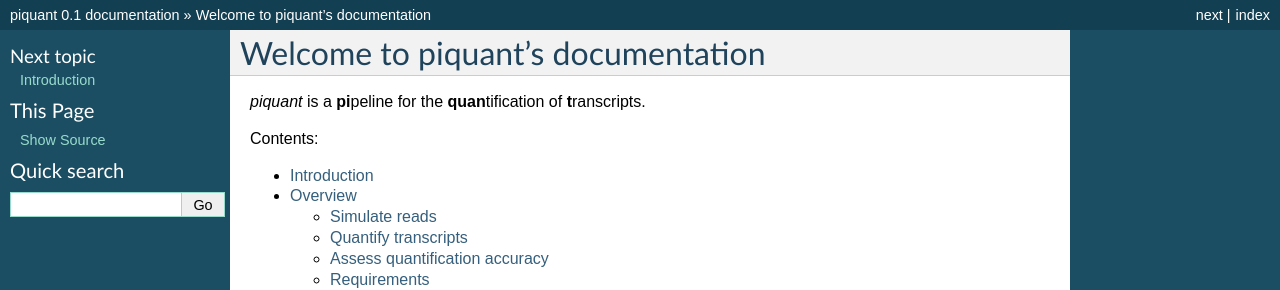
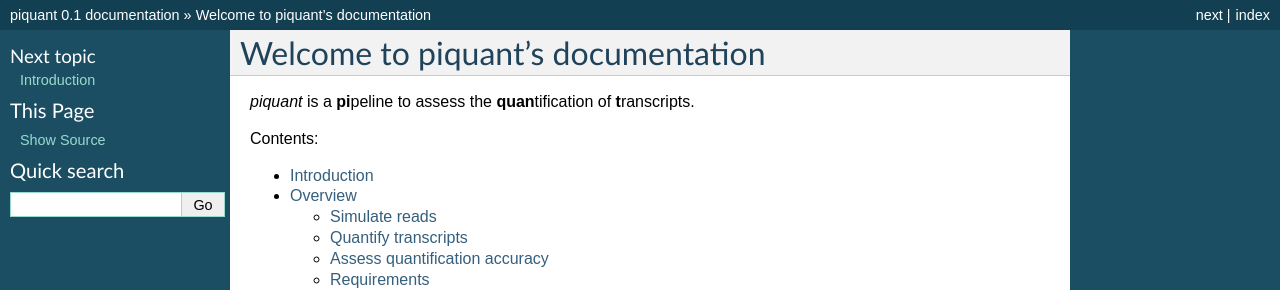
Before and after one commit to lweasel/piquant, a Sphinx documentation site: the page built from docs/index.rst, in a window 1280 px wide. Shown: the top 290 px of the page. Built offline with Sphinx 7.4.7, drawn with Linux system fonts in a browser that asks for light colours.

Commit message:
Missing from last.

```diff
--- a/docs/index.rst
+++ b/docs/index.rst
@@ -6,7 +6,7 @@
 Welcome to piquant's documentation
 ==================================
 
-*piquant* is a **pi**\ peline for the **quan**\ tification of **t**\ ranscripts.
+*piquant* is a **pi**\ peline to assess the **quan**\ tification of **t**\ ranscripts.
 
 Contents:
 
```
